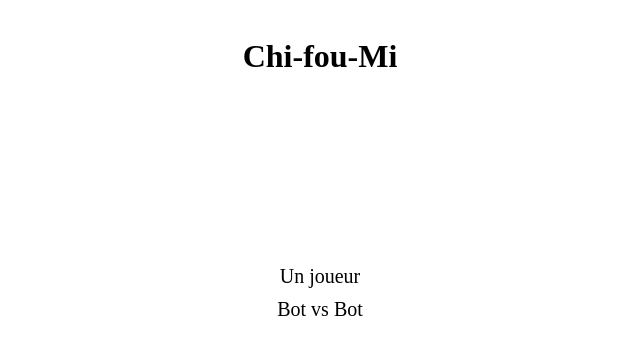
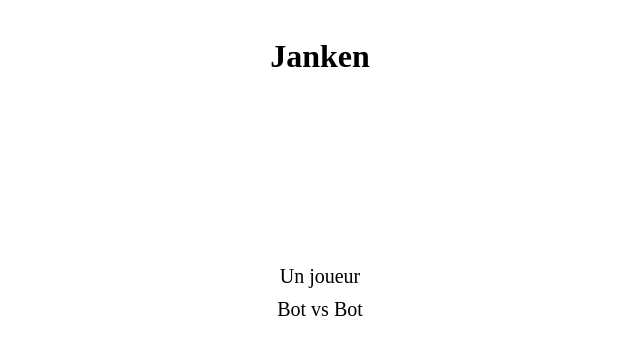
Before and after one commit to Mdidu/janken, a plain HTML site: page index.html in a window 1280 px wide. Shown: the whole page, without its empty margins (320-960 px from the left). Drawn offline with Linux system fonts and the light colour scheme.

Commit message:
janken V1

```diff
--- a/index.html
+++ b/index.html
@@ -7,7 +7,7 @@
     <link rel="stylesheet" href="css/style.css">
 </head>
 <body>
-<h1>Chi-fou-Mi</h1>
+<h1>Janken</h1>
 <div id="mode">
     <div id="onePlayer">Un joueur</div>
     <div id="bot">Bot vs Bot</div>
```
